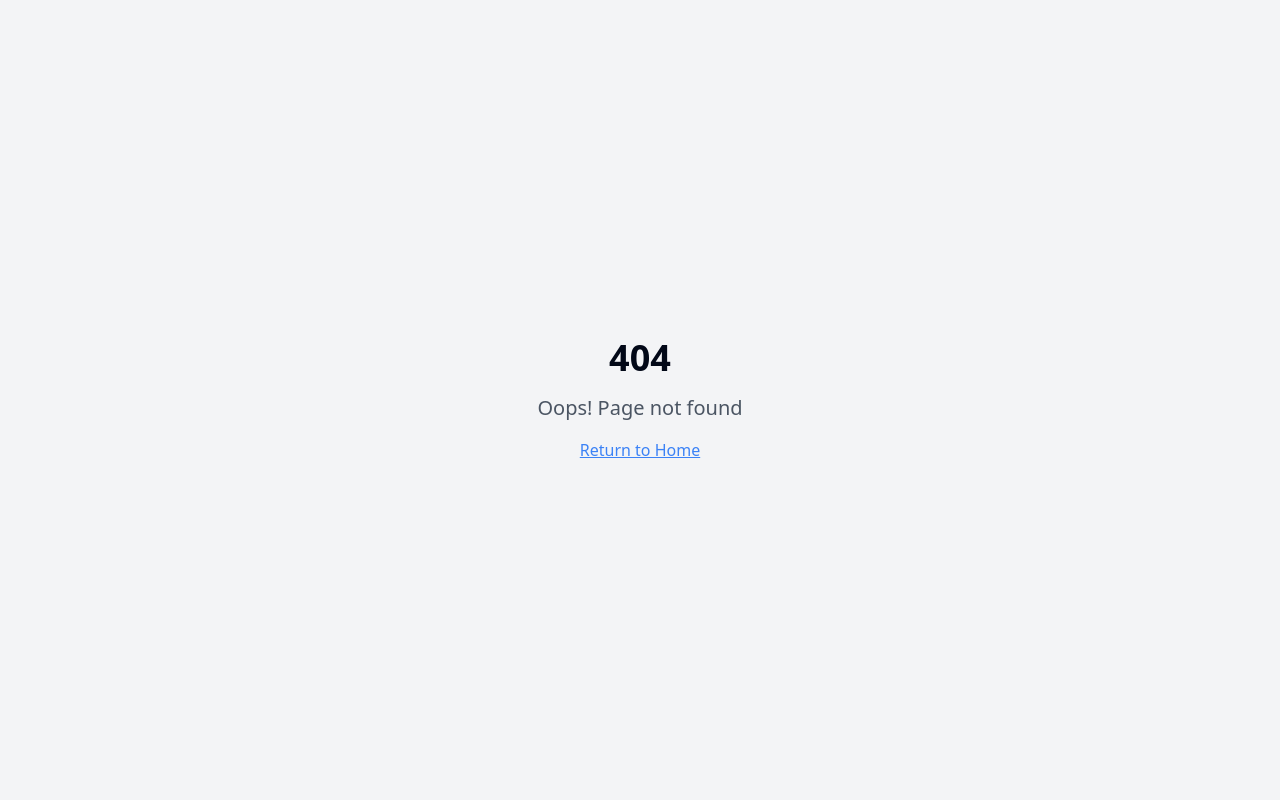
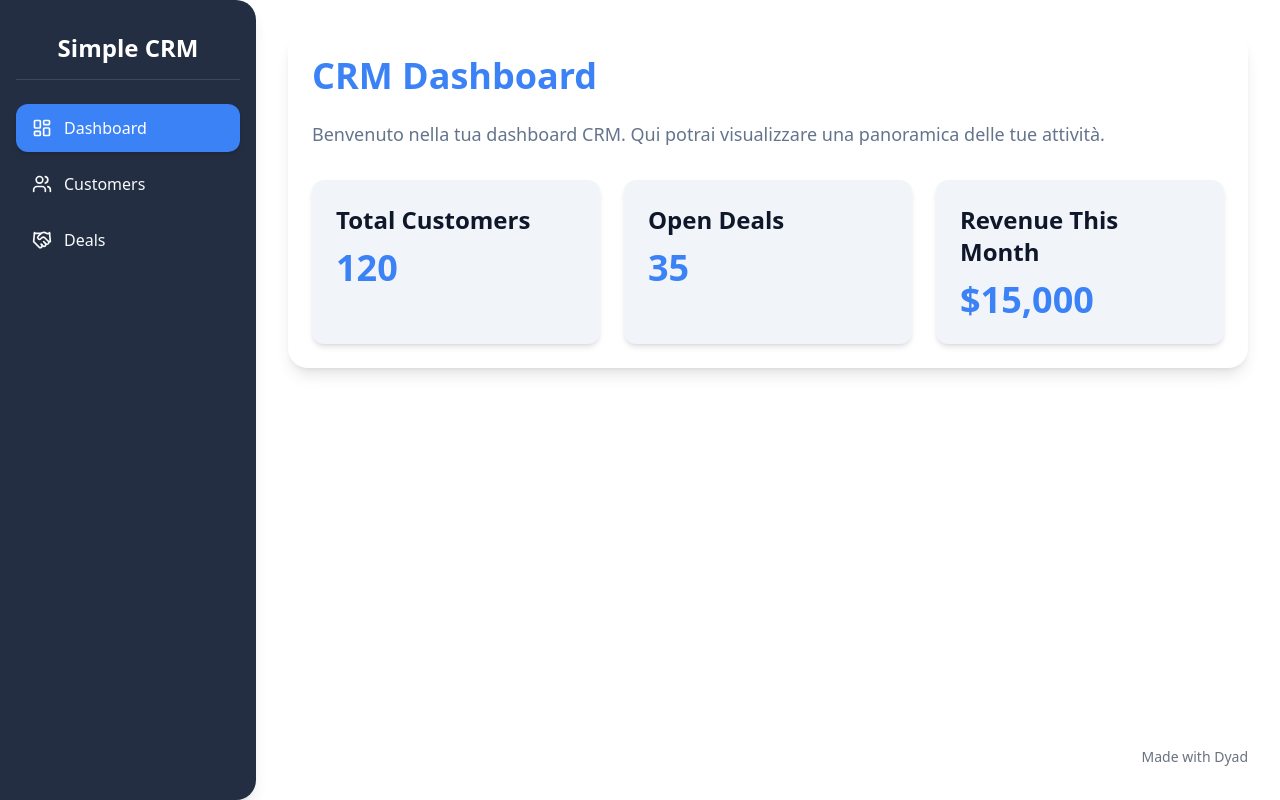
Before and after one commit to Giorgio-g97/crm-photo, a React (Vite) app: page /dashboard in a window 1280 px wide. Before the commit this address had no page. Built offline with nearby package versions, Linux system fonts and the light colour scheme.

Commit message:
[dyad] wrote 9 file(s)

```diff
--- a/src/App.tsx
+++ b/src/App.tsx
@@ -3,8 +3,12 @@ import { Toaster as Sonner } from "@/components/ui/sonner";
 import { TooltipProvider } from "@/components/ui/tooltip";
 import { QueryClient, QueryClientProvider } from "@tanstack/react-query";
 import { BrowserRouter, Routes, Route } from "react-router-dom";
+import Layout from "./components/Layout"; // Import the new Layout component
 import Index from "./pages/Index";
 import NotFound from "./pages/NotFound";
+import Dashboard from "./pages/Dashboard"; // Import Dashboard
+import Customers from "./pages/Customers"; // Import Customers
+import Deals from "./pages/Deals"; // Import Deals
 
 const queryClient = new QueryClient();
 
@@ -14,11 +18,16 @@ const App = () => (
       <Toaster />
       <Sonner />
       <BrowserRouter>
-        <Routes>
-          <Route path="/" element={<Index />} />
-          {/* ADD ALL CUSTOM ROUTES ABOVE THE CATCH-ALL "*" ROUTE */}
-          <Route path="*" element={<NotFound />} />
-        </Routes>
+        <Layout> {/* Wrap routes with Layout */}
+          <Routes>
+            <Route path="/" element={<Index />} />
+            <Route path="/dashboard" element={<Dashboard />} /> {/* New CRM Dashboard route */}
+            <Route path="/customers" element={<Customers />} /> {/* New CRM Customers route */}
+            <Route path="/deals" element={<Deals />} /> {/* New CRM Deals route */}
+            {/* ADD ALL CUSTOM ROUTES ABOVE THE CATCH-ALL "*" ROUTE */}
+            <Route path="*" element={<NotFound />} />
+          </Routes>
+        </Layout>
       </BrowserRouter>
     </TooltipProvider>
   </QueryClientProvider>
--- /dev/null
+++ b/src/components/Layout.tsx
@@ -0,0 +1,21 @@
+"use client";
+
+import React from "react";
+import Sidebar from "./Sidebar";
+import { MadeWithDyad } from "./made-with-dyad";
+
+const Layout = ({ children }: { children: React.ReactNode }) => {
+  return (
+    <div className="flex min-h-screen bg-background">
+      <Sidebar />
+      <main className="flex-1 ml-64 p-8">
+        {children}
+      </main>
+      <div className="fixed bottom-0 right-0 p-4">
+        <MadeWithDyad />
+      </div>
+    </div>
+  );
+};
+
+export default Layout;
--- /dev/null
+++ b/src/components/Sidebar.tsx
@@ -0,0 +1,53 @@
+"use client";
+
+import React from "react";
+import { NavLink } from "react-router-dom";
+import { LayoutDashboard, Users, Handshake } from "lucide-react";
+import { cn } from "@/lib/utils";
+
+const Sidebar = () => {
+  const navItems = [
+    {
+      name: "Dashboard",
+      icon: LayoutDashboard,
+      path: "/dashboard",
+    },
+    {
+      name: "Customers",
+      icon: Users,
+      path: "/customers",
+    },
+    {
+      name: "Deals",
+      icon: Handshake,
+      path: "/deals",
+    },
+  ];
+
+  return (
+    <aside className="fixed inset-y-0 left-0 z-50 w-64 bg-sidebar text-sidebar-foreground shadow-lg rounded-r-xl p-4 flex flex-col">
+      <div className="flex items-center justify-center h-16 border-b border-sidebar-border mb-6">
+        <h1 className="text-2xl font-bold text-sidebar-primary-foreground">Simple CRM</h1>
+      </div>
+      <nav className="flex-1 space-y-2">
+        {navItems.map((item) => (
+          <NavLink
+            key={item.name}
+            to={item.path}
+            className={({ isActive }) =>
+              cn(
+                "flex items-center gap-3 rounded-lg px-4 py-3 text-sidebar-foreground transition-all hover:bg-sidebar-accent hover:text-sidebar-accent-foreground",
+                isActive && "bg-sidebar-primary text-sidebar-primary-foreground shadow-md"
+              )
+            }
+          >
+            <item.icon className="h-5 w-5" />
+            <span>{item.name}</span>
+          </NavLink>
+        ))}
+      </nav>
+    </aside>
+  );
+};
+
+export default Sidebar;
--- a/src/globals.css
+++ b/src/globals.css
@@ -13,7 +13,7 @@
     --popover: 0 0% 100%;
     --popover-foreground: 222.2 84% 4.9%;
 
-    --primary: 222.2 47.4% 11.2%;
+    --primary: 217.2 91.2% 59.8%; /* Vibrant blue */
     --primary-foreground: 210 40% 98%;
 
     --secondary: 210 40% 96.1%;
@@ -32,23 +32,16 @@
     --input: 214.3 31.8% 91.4%;
     --ring: 222.2 84% 4.9%;
 
-    --radius: 0.5rem;
+    --radius: 0.75rem; /* Slightly more rounded */
 
-    --sidebar-background: 0 0% 98%;
-
-    --sidebar-foreground: 240 5.3% 26.1%;
-
-    --sidebar-primary: 240 5.9% 10%;
-
-    --sidebar-primary-foreground: 0 0% 98%;
-
-    --sidebar-accent: 240 4.8% 95.9%;
-
-    --sidebar-accent-foreground: 240 5.9% 10%;
-
-    --sidebar-border: 220 13% 91%;
-
-    --sidebar-ring: 217.2 91.2% 59.8%;
+    --sidebar-background: 220 30% 20%; /* Deep blue-gray */
+    --sidebar-foreground: 210 40% 98%; /* Light text */
+    --sidebar-primary: 217.2 91.2% 59.8%; /* Vibrant blue for active */
+    --sidebar-primary-foreground: 0 0% 100%; /* White text on active */
+    --sidebar-accent: 220 20% 30%; /* Lighter blue-gray for hover */
+    --sidebar-accent-foreground: 210 40% 98%; /* Light text on hover */
+    --sidebar-border: 220 20% 30%; /* Subtle border */
+    --sidebar-ring: 217.2 91.2% 59.8%; /* Vibrant blue for focus */
   }
 
   .dark {
@@ -61,7 +54,7 @@
     --popover: 222.2 84% 4.9%;
     --popover-foreground: 210 40% 98%;
 
-    --primary: 210 40% 98%;
+    --primary: 217.2 91.2% 59.8%; /* Vibrant blue */
     --primary-foreground: 222.2 47.4% 11.2%;
 
     --secondary: 217.2 32.6% 17.5%;
@@ -79,13 +72,14 @@
     --border: 217.2 32.6% 17.5%;
     --input: 217.2 32.6% 17.5%;
     --ring: 212.7 26.8% 83.9%;
-    --sidebar-background: 240 5.9% 10%;
-    --sidebar-foreground: 240 4.8% 95.9%;
-    --sidebar-primary: 224.3 76.3% 48%;
+
+    --sidebar-background: 220 30% 15%; /* Even deeper blue-gray */
+    --sidebar-foreground: 210 40% 98%;
+    --sidebar-primary: 217.2 91.2% 59.8%;
     --sidebar-primary-foreground: 0 0% 100%;
-    --sidebar-accent: 240 3.7% 15.9%;
-    --sidebar-accent-foreground: 240 4.8% 95.9%;
-    --sidebar-border: 240 3.7% 15.9%;
+    --sidebar-accent: 220 20% 25%;
+    --sidebar-accent-foreground: 210 40% 98%;
+    --sidebar-border: 220 20% 25%;
     --sidebar-ring: 217.2 91.2% 59.8%;
   }
 }
--- /dev/null
+++ b/src/pages/Customers.tsx
@@ -0,0 +1,32 @@
+"use client";
+
+import React from "react";
+
+const Customers = () => {
+  return (
+    <div className="p-6 bg-card text-card-foreground rounded-xl shadow-lg">
+      <h1 className="text-4xl font-extrabold text-primary mb-6">Customers</h1>
+      <p className="text-lg text-muted-foreground">
+        Gestisci qui i tuoi clienti.
+      </p>
+      <div className="mt-8">
+        <ul className="space-y-4">
+          <li className="bg-secondary p-4 rounded-lg shadow-sm text-secondary-foreground">
+            <h3 className="font-semibold text-xl">Alice Smith</h3>
+            <p className="text-muted-foreground">alice.smith@example.com</p>
+          </li>
+          <li className="bg-secondary p-4 rounded-lg shadow-sm text-secondary-foreground">
+            <h3 className="font-semibold text-xl">Bob Johnson</h3>
+            <p className="text-muted-foreground">bob.johnson@example.com</p>
+          </li>
+          <li className="bg-secondary p-4 rounded-lg shadow-sm text-secondary-foreground">
+            <h3 className="font-semibold text-xl">Charlie Brown</h3>
+            <p className="text-muted-foreground">charlie.brown@example.com</p>
+          </li>
+        </ul>
+      </div>
+    </div>
+  );
+};
+
+export default Customers;
--- /dev/null
+++ b/src/pages/Dashboard.tsx
@@ -0,0 +1,30 @@
+"use client";
+
+import React from "react";
+
+const Dashboard = () => {
+  return (
+    <div className="p-6 bg-card text-card-foreground rounded-xl shadow-lg">
+      <h1 className="text-4xl font-extrabold text-primary mb-6">CRM Dashboard</h1>
+      <p className="text-lg text-muted-foreground">
+        Benvenuto nella tua dashboard CRM. Qui potrai visualizzare una panoramica delle tue attività.
+      </p>
+      <div className="mt-8 grid grid-cols-1 md:grid-cols-2 lg:grid-cols-3 gap-6">
+        <div className="bg-secondary p-6 rounded-lg shadow-md">
+          <h2 className="text-2xl font-semibold text-secondary-foreground mb-3">Total Customers</h2>
+          <p className="text-4xl font-bold text-primary">120</p>
+        </div>
+        <div className="bg-secondary p-6 rounded-lg shadow-md">
+          <h2 className="text-2xl font-semibold text-secondary-foreground mb-3">Open Deals</h2>
+          <p className="text-4xl font-bold text-primary">35</p>
+        </div>
+        <div className="bg-secondary p-6 rounded-lg shadow-md">
+          <h2 className="text-2xl font-semibold text-secondary-foreground mb-3">Revenue This Month</h2>
+          <p className="text-4xl font-bold text-primary">$15,000</p>
+        </div>
+      </div>
+    </div>
+  );
+};
+
+export default Dashboard;
--- /dev/null
+++ b/src/pages/Deals.tsx
@@ -0,0 +1,32 @@
+"use client";
+
+import React from "react";
+
+const Deals = () => {
+  return (
+    <div className="p-6 bg-card text-card-foreground rounded-xl shadow-lg">
+      <h1 className="text-4xl font-extrabold text-primary mb-6">Deals</h1>
+      <p className="text-lg text-muted-foreground">
+        Tieni traccia delle tue trattative.
+      </p>
+      <div className="mt-8">
+        <ul className="space-y-4">
+          <li className="bg-secondary p-4 rounded-lg shadow-sm text-secondary-foreground">
+            <h3 className="font-semibold text-xl">Project Alpha - $10,000</h3>
+            <p className="text-muted-foreground">Status: Proposal Sent</p>
+          </li>
+          <li className="bg-secondary p-4 rounded-lg shadow-sm text-secondary-foreground">
+            <h3 className="font-semibold text-xl">Service Beta - $5,000</h3>
+            <p className="text-muted-foreground">Status: Negotiation</p>
+          </li>
+          <li className="bg-secondary p-4 rounded-lg shadow-sm text-secondary-foreground">
+            <h3 className="font-semibold text-xl">Product Gamma - $2,500</h3>
+            <p className="text-muted-foreground">Status: Closed Won</p>
+          </li>
+        </ul>
+      </div>
+    </div>
+  );
+};
+
+export default Deals;
--- a/src/pages/Index.tsx
+++ b/src/pages/Index.tsx
@@ -1,17 +1,23 @@
-// Update this page (the content is just a fallback if you fail to update the page)
+"use client";
 
-import { MadeWithDyad } from "@/components/made-with-dyad";
+import { useEffect } from "react";
+import { useNavigate } from "react-router-dom";
 
 const Index = () => {
+  const navigate = useNavigate();
+
+  useEffect(() => {
+    navigate("/dashboard"); // Redirect to the dashboard
+  }, [navigate]);
+
   return (
     <div className="min-h-screen flex items-center justify-center bg-gray-100">
       <div className="text-center">
-        <h1 className="text-4xl font-bold mb-4">Welcome to Your Blank App</h1>
+        <h1 className="text-4xl font-bold mb-4">Loading CRM...</h1>
         <p className="text-xl text-gray-600">
-          Start building your amazing project here!
+          Redirecting to your dashboard.
         </p>
       </div>
-      <MadeWithDyad />
     </div>
   );
 };
--- a/tailwind.config.ts
+++ b/tailwind.config.ts
@@ -67,6 +67,7 @@ export default {
         lg: "var(--radius)",
         md: "calc(var(--radius) - 2px)",
         sm: "calc(var(--radius) - 4px)",
+        xl: "calc(var(--radius) + 0.5rem)", // Added for larger rounded elements like the sidebar
       },
       keyframes: {
         "accordion-down": {
```
